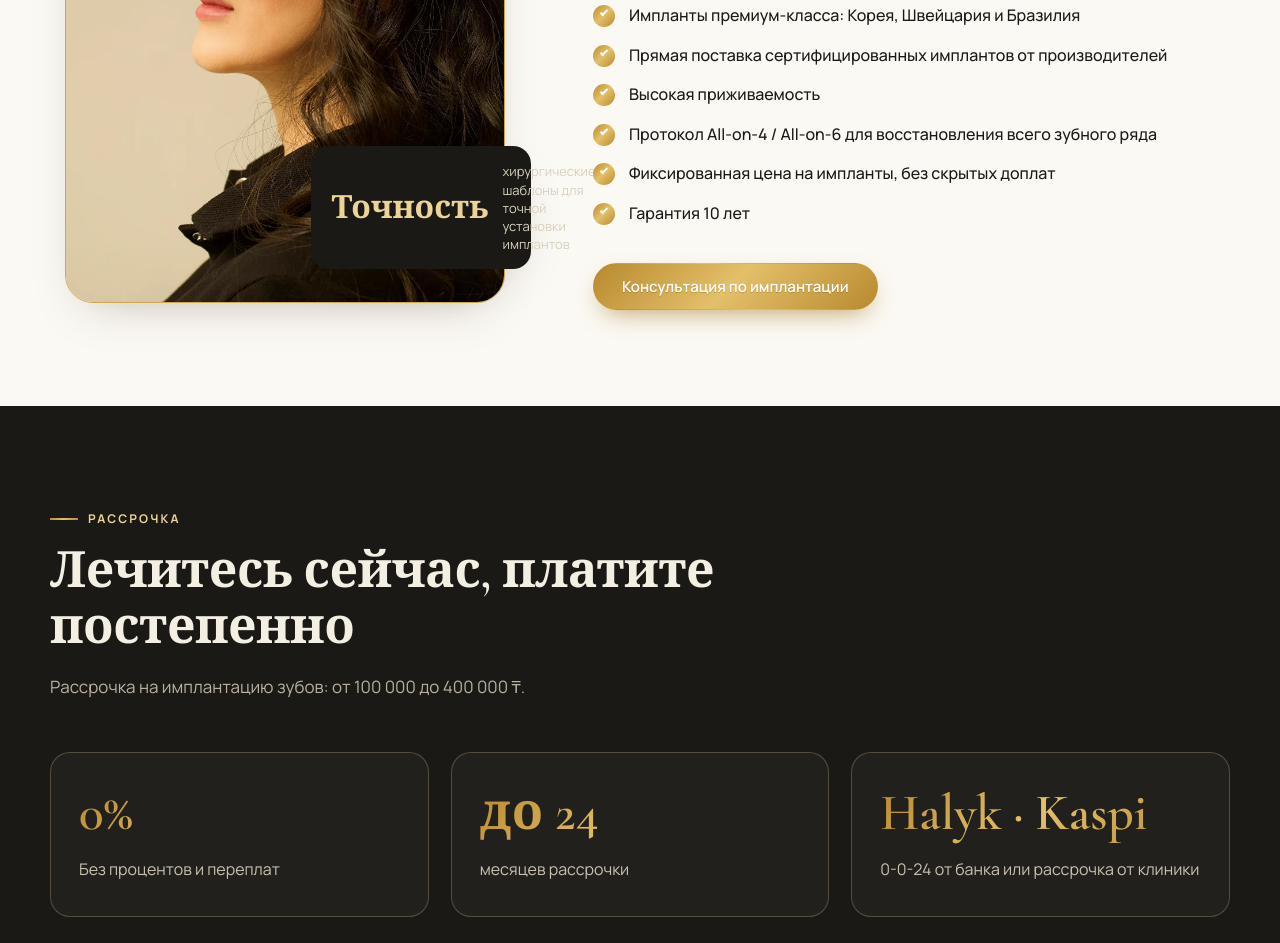
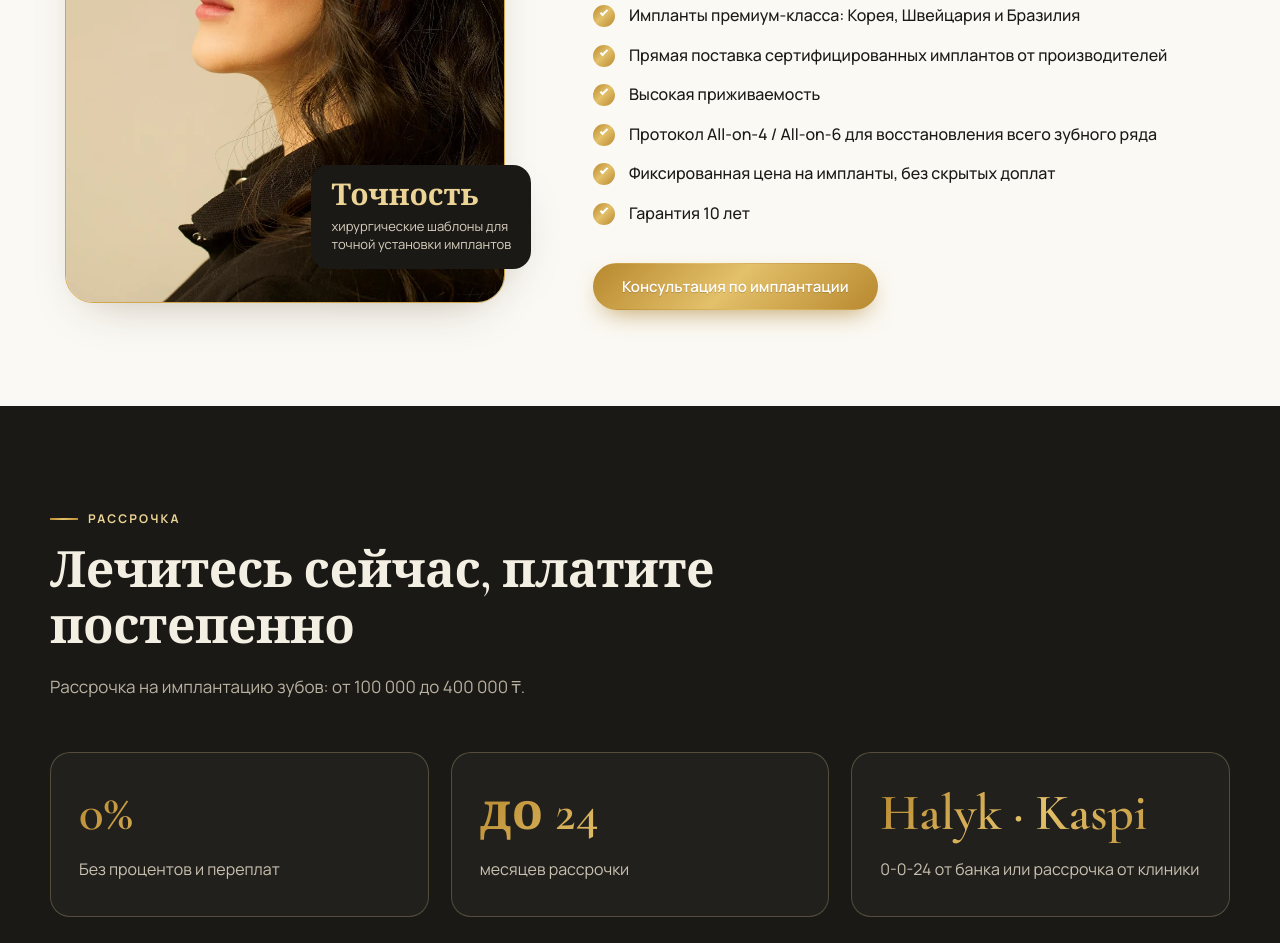
Before and after one commit to gdev49df/dinastiyastomclinic, a plain HTML site: page index.html in a window 1280 px wide. Shown: the part 3718-4661 px from the top of the page. Drawn offline with nearby package versions, Linux system fonts and the light colour scheme.

Commit message:
Поправлен блок «Точность» на главной
Co-Authored-By: Claude Sonnet 5.5 <noreply@anthropic.com>
Claude-Session: https://claude.ai/code/session_01LKqLCCAp8Rr3FMhqpvGrwm

```diff
--- a/css/style.css
+++ b/css/style.css
@@ -131,8 +131,8 @@ ul, ol { margin: 0; padding: 0; list-style: none; }
 .split__media { position: relative; max-width: 440px; margin-inline: auto; width: 100%; }
 .photo-frame { border-radius: 28px; overflow: hidden; box-shadow: var(--shadow); border: 1.5px solid var(--gold-2); aspect-ratio: 4 / 5; }
 .photo-frame img { width: 100%; height: 100%; object-fit: cover; object-position: 30% 40%; }
-.float-note { position: absolute; right: -26px; bottom: 34px; background: var(--dark); color: #f4efe3; border-radius: 18px; padding: 16px 20px; max-width: 220px; display: flex; gap: 14px; align-items: center; box-shadow: var(--shadow); }
-.float-note b { font: 600 32px/1 var(--font-head); color: var(--gold-3); }
+.float-note { position: absolute; right: -26px; bottom: 34px; background: var(--dark); color: #f4efe3; border-radius: 18px; padding: 16px 20px; max-width: 220px; display: flex; flex-direction: column; gap: 6px; align-items: flex-start; box-shadow: var(--shadow); }
+.float-note b { font: 600 30px/1 var(--font-head); color: var(--gold-3); }
 .float-note span { font-size: 13px; line-height: 1.4; color: #d8d0bf; }
 .checks { margin: 30px 0 36px; display: grid; gap: 14px; }
 .checks li { position: relative; padding-left: 36px; font-weight: 500; }
```
